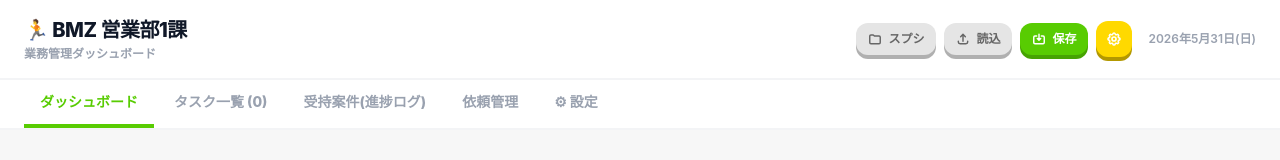
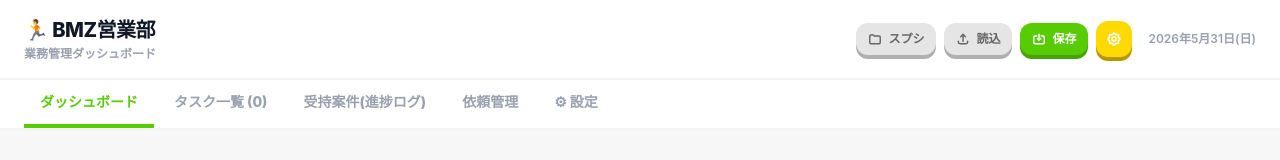
Before and after one commit to fin6438/bmz-dashboard, a React (Vite) app: page / in a window 1280 px wide. Shown: the top 160 px of the page. Built offline with nearby package versions, Linux system fonts and the light colour scheme.

Commit message:
refactor: アプリ名をBMZ営業部に変更

```diff
--- a/src/App.jsx
+++ b/src/App.jsx
@@ -550,7 +550,7 @@ export default function App() {
       <header className="bg-white border-b-2 border-gray-100 px-6 py-4 shadow-sm">
         <div className="max-w-7xl mx-auto flex items-center gap-4">
           <div className="flex-shrink-0">
-            <h1 className="text-xl font-extrabold text-gray-900 tracking-tight">🏃 BMZ 営業部1課</h1>
+            <h1 className="text-xl font-extrabold text-gray-900 tracking-tight">🏃 BMZ営業部</h1>
             <p className="text-gray-400 text-xs mt-0.5 font-semibold">業務管理ダッシュボード</p>
           </div>
           <div className="flex items-center gap-2 ml-auto">
```
